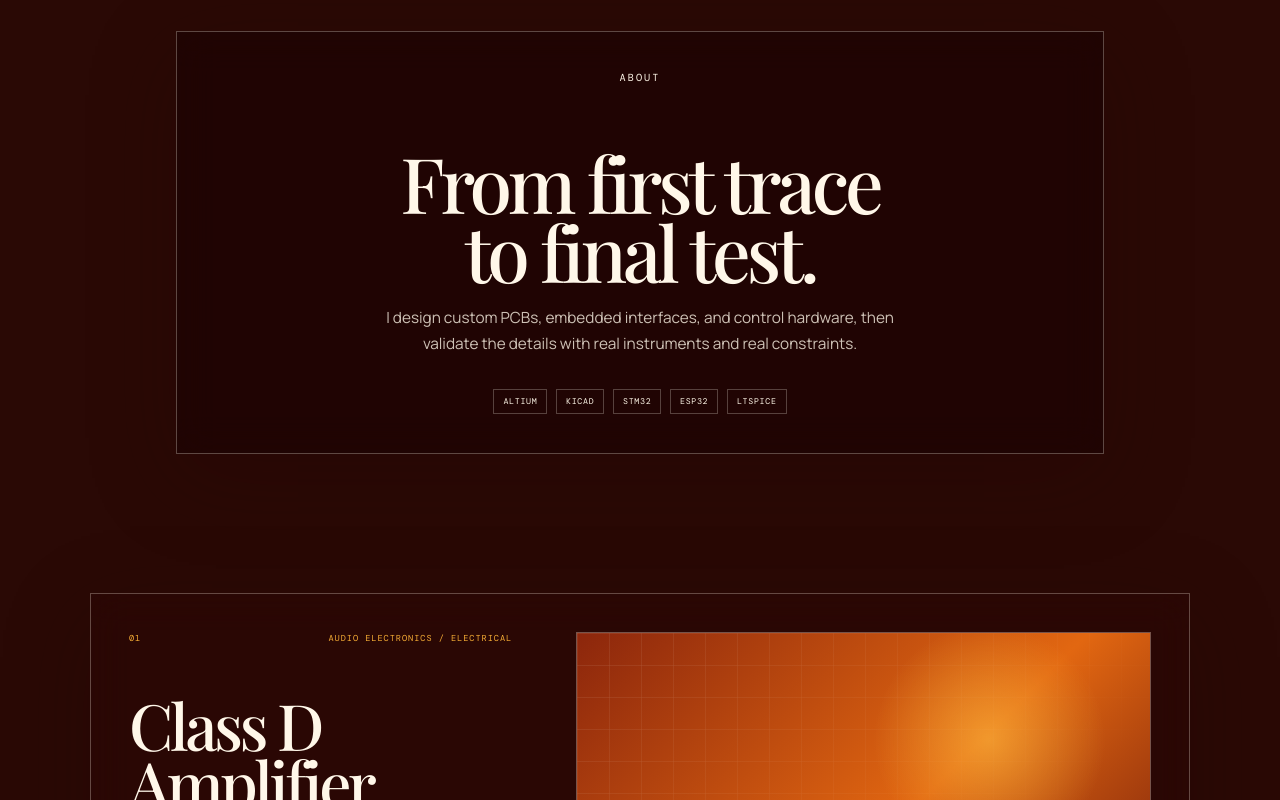
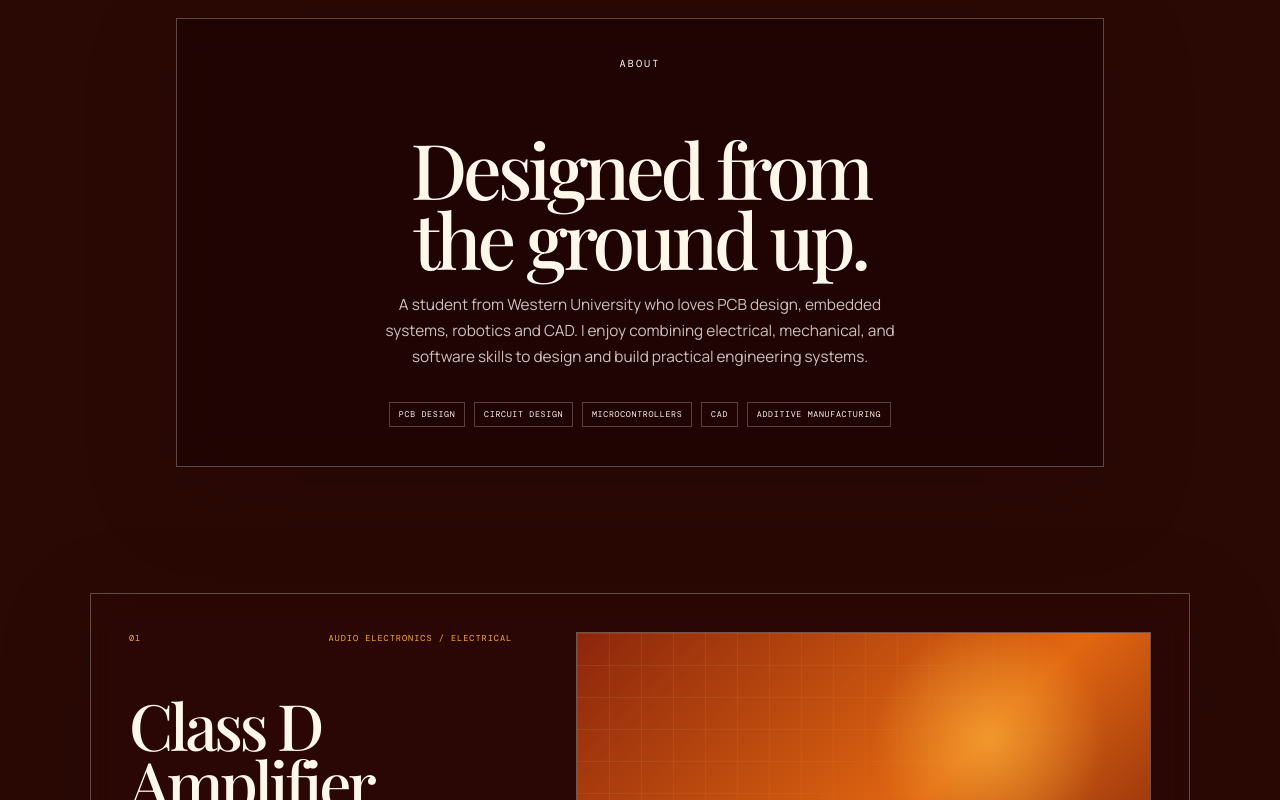
Before and after one commit to KoiBirb/Portfolio-Website, a React (Vite) app: page / in a window 1280 px wide. Shown: the part 860-1660 px from the top of the page. Built offline with nearby package versions, Linux system fonts and the light colour scheme; a web font is replaced by a local one.

Commit message:
Updated about section

```diff
--- a/src/App.tsx
+++ b/src/App.tsx
@@ -13,7 +13,7 @@ const backgroundSong = {
   // src: "./music/background-song.mp3",
   src: "./music/Background.mp3",
   title: "Background music",
-  volume: 0.35,
+  volume: 0.30,
 };
 
 const interfaceSounds = {
@@ -65,7 +65,7 @@ const projects: Project[] = [
     eyebrow: "Audio Electronics / Electrical",
     title: "Class D Amplifier",
     summary:
-      "A custom Class D audio amplifier designed from the ground up, using a 555 timer and analog audio input to generate PWM signals. The design includes a MOSFET gate driver to run a MOSFET output stage, driving a speaker with ~80% efficiency. The project included circuit design, component selection, PCB layout in Altium Designer, signal filtering, and oscilloscope-based testing, debugging and enclosure design using fusion 360.",
+      "A custom Class D audio amplifier designed using a 555 timer and analog audio input to generate PWM signals. The design includes a MOSFET gate driver to run a MOSFET output stage, driving a speaker with ~80% efficiency. The project included circuit design, component selection, PCB layout in Altium Designer, signal filtering, and oscilloscope-based testing, debugging and enclosure design using fusion 360.",
     tags: ["Altium", "PCB Design", "Circuit Design", "Fusion 360", "Oscilloscope"],
     slides: [
       // Add an image by setting its path, for example:
@@ -519,17 +519,17 @@ export default function App() {
           <section className="story-panel about-panel" id="about" data-year="2026">
             <div className="about-card">
               <p className="section-label">About</p>
-              <h2>From first trace to final test.</h2>
+              <h2>Designed from the ground up.</h2>
               <p>
-                I design custom PCBs, embedded interfaces, and control hardware,
-                then validate the details with real instruments and real constraints.
+                A student from Western University who loves PCB design, embedded systems, robotics and CAD.
+                I enjoy combining electrical, mechanical, and software skills to design and build practical engineering systems.
               </p>
               <div className="skill-line">
-                <span>Altium</span>
-                <span>KiCad</span>
-                <span>STM32</span>
-                <span>ESP32</span>
-                <span>LTspice</span>
+                <span>PCB Design</span>
+                <span>Circuit Design</span>
+                <span>Microcontrollers</span>
+                <span>CAD</span>
+                <span>Additive Manufacturing</span>
               </div>
             </div>
           </section>
```
